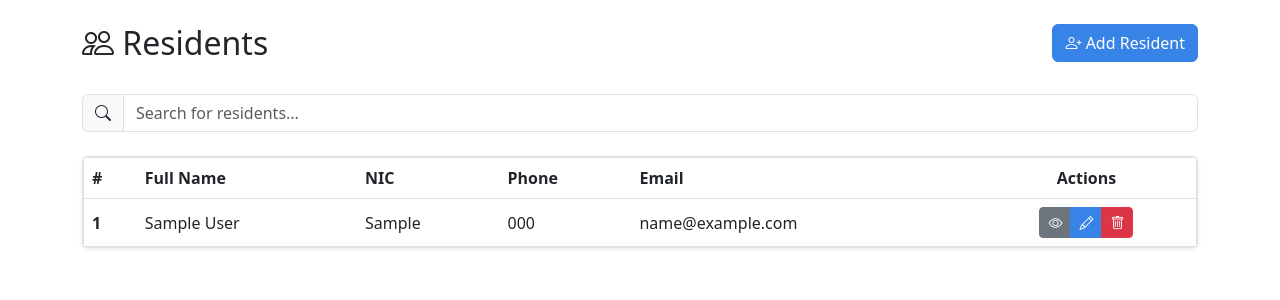
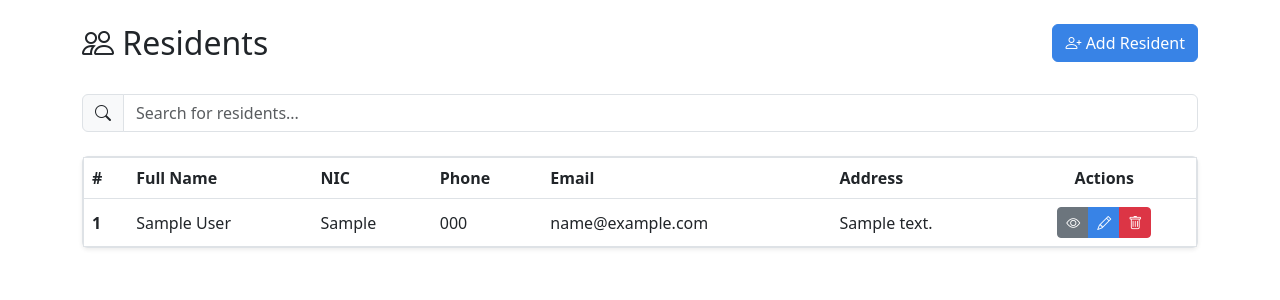
Before and after one commit to gayashan4lk/resident-mgt, a PHP site: page / in a window 1280 px wide. Shown: the part 56-356 px from the top of the page. Run offline with PHP 8.4, Linux system fonts and the light colour scheme; tables that the repository leaves empty hold one stand-in row (values such as "Sample post").

Commit message:
add address to the table

```diff
--- a/assets/js/script.js
+++ b/assets/js/script.js
@@ -31,7 +31,7 @@ document.addEventListener('DOMContentLoaded', function() {
  */
 function performSearch(searchTerm, resultsElement) {
     // Show loading indicator
-    resultsElement.innerHTML = '<tr><td colspan="6" class="text-center py-3"><i class="bi bi-hourglass-split me-2"></i>Searching...</td></tr>';
+    resultsElement.innerHTML = '<tr><td colspan="7" class="text-center py-3"><i class="bi bi-hourglass-split me-2"></i>Searching...</td></tr>';
 
     // Create AJAX request
     const xhr = new XMLHttpRequest();
@@ -44,16 +44,16 @@ function performSearch(searchTerm, resultsElement) {
                 const response = JSON.parse(this.responseText);
                 displaySearchResults(response.residents, response.modals, resultsElement);
             } catch (e) {
-                resultsElement.innerHTML = '<tr><td colspan="6" class="text-center py-3"><i class="bi bi-exclamation-circle me-2"></i>Error processing results</td></tr>';
+                resultsElement.innerHTML = '<tr><td colspan="7" class="text-center py-3"><i class="bi bi-exclamation-circle me-2"></i>Error processing results</td></tr>';
                 console.error('Error parsing JSON response', e);
             }
         } else {
-            resultsElement.innerHTML = '<tr><td colspan="6" class="text-center py-3"><i class="bi bi-exclamation-circle me-2"></i>Error fetching results</td></tr>';
+            resultsElement.innerHTML = '<tr><td colspan="7" class="text-center py-3"><i class="bi bi-exclamation-circle me-2"></i>Error fetching results</td></tr>';
         }
     };
 
     xhr.onerror = function() {
-        resultsElement.innerHTML = '<tr><td colspan="6" class="text-center py-3"><i class="bi bi-wifi-off me-2"></i>Network error</td></tr>';
+        resultsElement.innerHTML = '<tr><td colspan="7" class="text-center py-3"><i class="bi bi-wifi-off me-2"></i>Network error</td></tr>';
     };
 
     xhr.send();
@@ -64,7 +64,7 @@ function performSearch(searchTerm, resultsElement) {
  */
 function displaySearchResults(residents, modals, resultsElement) {
     if (!residents || residents.length === 0) {
-        resultsElement.innerHTML = '<tr><td colspan="6" class="text-center py-3"><i class="bi bi-search me-2"></i>No residents found</td></tr>';
+        resultsElement.innerHTML = '<tr><td colspan="7" class="text-center py-3"><i class="bi bi-search me-2"></i>No residents found</td></tr>';
         return;
     }
 
@@ -78,6 +78,7 @@ function displaySearchResults(residents, modals, resultsElement) {
             <td>${resident.nic}</td>
             <td>${resident.phone}</td>
             <td>${resident.email}</td>
+            <td>${resident.address}</td>
             <td class="text-center">
                 <div class="btn-group btn-group-sm">
                     <button type="button" class="btn btn-info" data-bs-toggle="modal" data-bs-target="#viewModal${resident.id}"><i class="bi bi-eye"></i></button>
--- a/views/residents/helpers.php
+++ b/views/residents/helpers.php
@@ -10,6 +10,7 @@ function generateResidentRow($row, $rowNum) {
     $nic = htmlspecialchars($row['nic']);
     $phone = htmlspecialchars($row['phone']);
     $email = htmlspecialchars($row['email']);
+    $address = htmlspecialchars($row['address']);
     $viewModalId = "#viewModal{$id}";
     $editModalId = "#editModal{$id}";
 
@@ -20,6 +21,7 @@ function generateResidentRow($row, $rowNum) {
   <td>{$nic}</td>
   <td>{$phone}</td>
   <td>{$email}</td>
+  <td>{$address}</td>
   <td class='text-center'>
     <div class='btn-group btn-group-sm' role='group' aria-label='Resident actions'>
       <button type='button' class='btn btn-info' data-bs-toggle='modal' data-bs-target='{$viewModalId}' title='View Details'>
--- a/views/residents/index.php
+++ b/views/residents/index.php
@@ -36,6 +36,7 @@ require_once 'views/residents/helpers.php';
                         <th scope="col">NIC</th>
                         <th scope="col">Phone</th>
                         <th scope="col">Email</th>
+                        <th scope="col">Address</th>
                         <th scope="col" class="text-center">Actions</th>
                     </tr>
                 </thead>
@@ -49,7 +50,7 @@ require_once 'views/residents/helpers.php';
                             echo generateEditModal($row);
                         }
                     } else {
-                        echo "<tr><td colspan='6' class='text-center py-3'><i class='bi bi-exclamation-circle me-2'></i>No residents found.</td></tr>";
+                        echo "<tr><td colspan='7' class='text-center py-3'><i class='bi bi-exclamation-circle me-2'></i>No residents found.</td></tr>";
                     }
                     ?>
                 </tbody>
```
